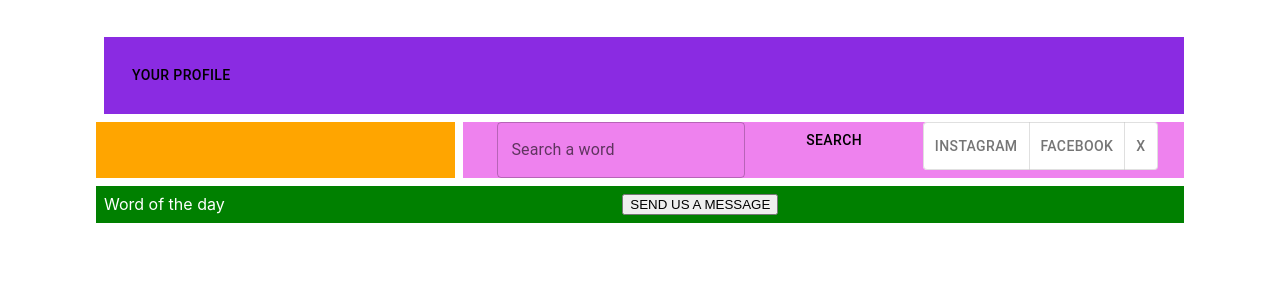
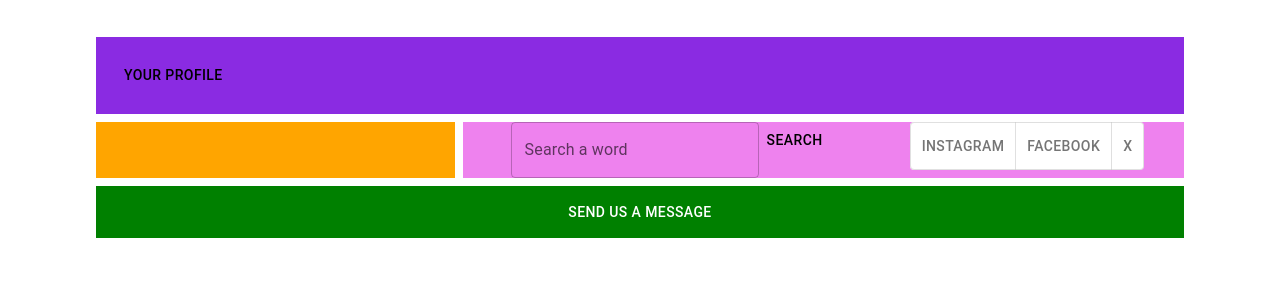
Before and after one commit to Wifi-G9/frontend, a React (Create React App) app in the folder g9frontend/: page / in a window 1280 px wide. Shown: the top 300 px of the page. Built offline with nearby package versions, Linux system fonts and the light colour scheme.

Commit message:
main page modify
Signed-off-by: Marti Nicolae-Vlad <martinicolaevlad@gmail.com>

```diff
--- a/g9frontend/src/components/MainPage.tsx
+++ b/g9frontend/src/components/MainPage.tsx
@@ -20,7 +20,7 @@ export const MainPage: React.FC = () => {
         display: 'flex',
         justifyContent: 'space-between',
         marginBottom: '8px',
-        marginLeft: '8px',
+        // marginLeft: '8px',
         color:"white",
 
     };
@@ -154,7 +154,7 @@ export const MainPage: React.FC = () => {
 
                     </div>
                     <div style={rightContainerStyle} className="right-container">
-
+                        <div>
                             <TextField style={{marginLeft:"8px"}}
                                 id="searchbar"
                                 label="Search a word"
@@ -164,7 +164,8 @@ export const MainPage: React.FC = () => {
                             <Button type="submit" style={{alignItems:"flex", color:"black", borderColor:"black"}}>
                                 SEARCH
                             </Button>
-
+                        </div>
+                        <div>
                             <ToggleButtonGroup style={{backgroundColor:"white"}}
                                 color="primary"
 
@@ -176,13 +177,13 @@ export const MainPage: React.FC = () => {
                                 <ToggleButton value="facebook">facebook</ToggleButton>
                                 <ToggleButton value="X">X</ToggleButton>
                             </ToggleButtonGroup>
-
+                        </div>
                     </div>
                 </div>
                 <footer style={footerStyle} className="footer">
-                    Word of the day
+
                     <div style={rightContainerStyle} className="right-container">
-                        <button>SEND US A MESSAGE</button>
+                        <Button style={{color:"white"}}>SEND US A MESSAGE</Button>
 
                     </div>
                 </footer>
```
Lines whose indentation alone changed are shown as unchanged.
